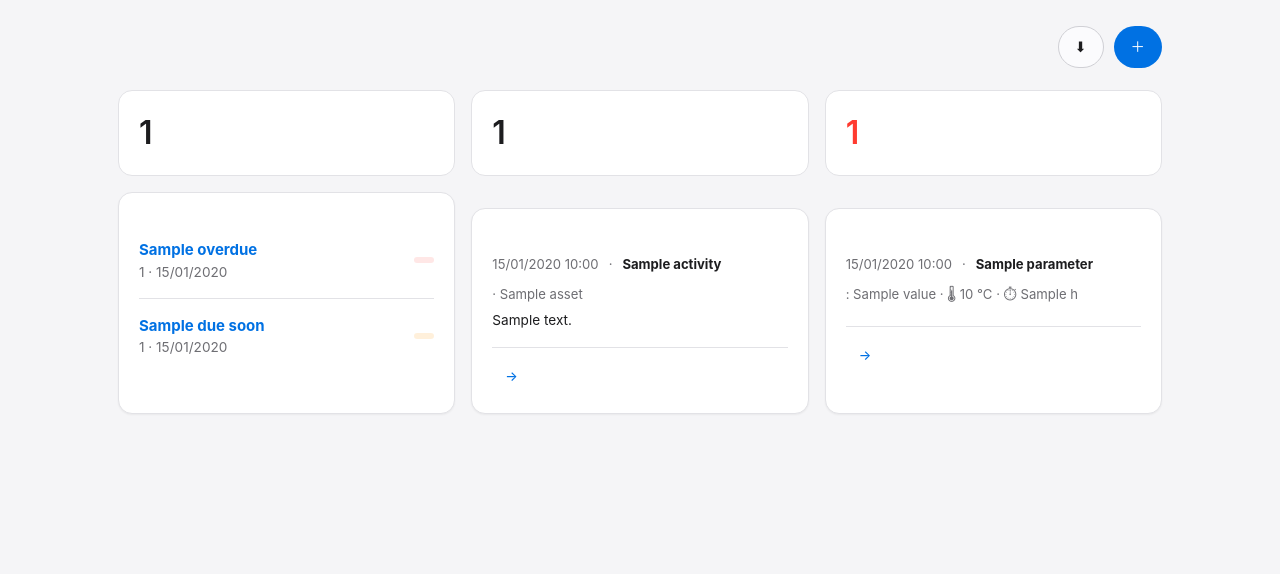
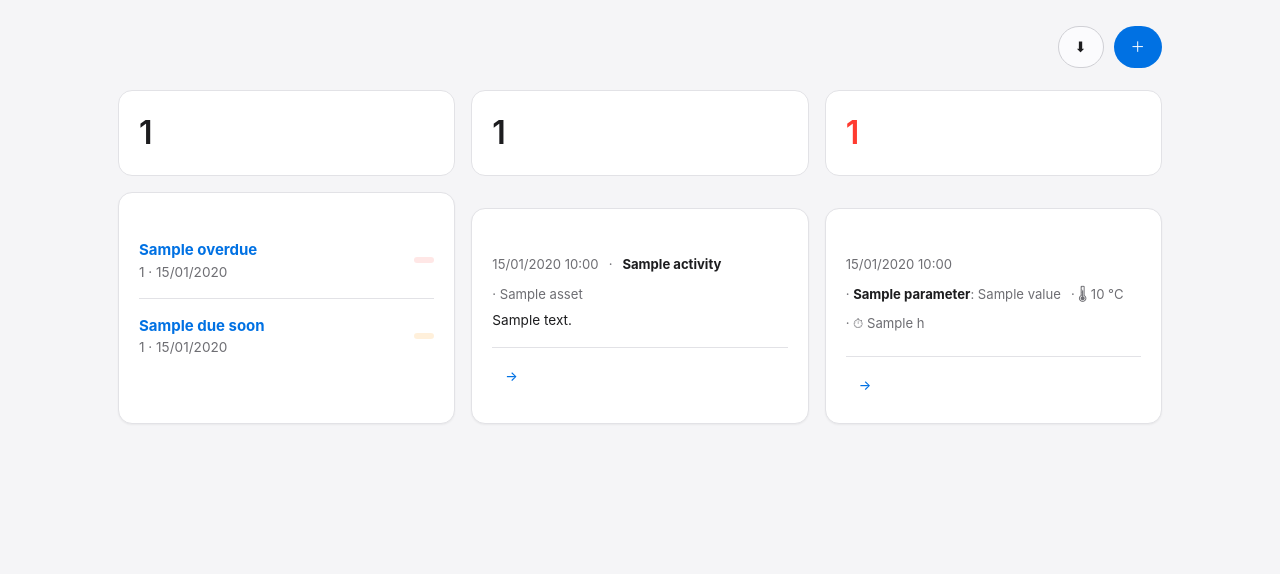
Before and after one commit to skyhell/stp-maintenance-log, a FastAPI app: template app/templates/dashboard.html in a window 1280 px wide. Shown: the top 574 px of the page. Run offline with FastAPI, Linux system fonts and the light colour scheme; the template is opened without the code that fills it: most values are stand-ins (such as "Sample title", 1, 10 or a date in 2020).

Commit message:
docs: refresh README screenshots with English UI
New English-UI screenshots showing the v0.4.0 feature set: dashboard
with measurements card and report button, measurements tab (new image),
map with pipe segments, objects with intervals, dark mode. Also fixes
an awkward line wrap in the dashboard's recent-measurements card.

Co-Authored-By: Claude Fable 5 <noreply@anthropic.com>

```diff
--- a/app/templates/dashboard.html
+++ b/app/templates/dashboard.html
@@ -78,9 +78,9 @@
       <div class="entry-item">
         <div class="entry-meta">
           <span>{{ mm.measured_at|dmy_hm }}</span>
-          · <strong style="color:var(--text)">{{ mm.parameter }}</strong>: {{ mm.value }}
-          {% if mm.temperature is not none %}· 🌡 {{ mm.temperature }} °C{% endif %}
-          {% if mm.operating_hours is not none %}· ⏱ {{ mm.operating_hours }} h{% endif %}
+          <span>· <strong style="color:var(--text)">{{ mm.parameter }}</strong>: {{ mm.value }}</span>
+          {% if mm.temperature is not none %}<span>· 🌡 {{ mm.temperature }} °C</span>{% endif %}
+          {% if mm.operating_hours is not none %}<span>· ⏱ {{ mm.operating_hours }} h</span>{% endif %}
         </div>
       </div>
       {% endfor %}
```
Also changed, not shown: README.md, 6 other files.
